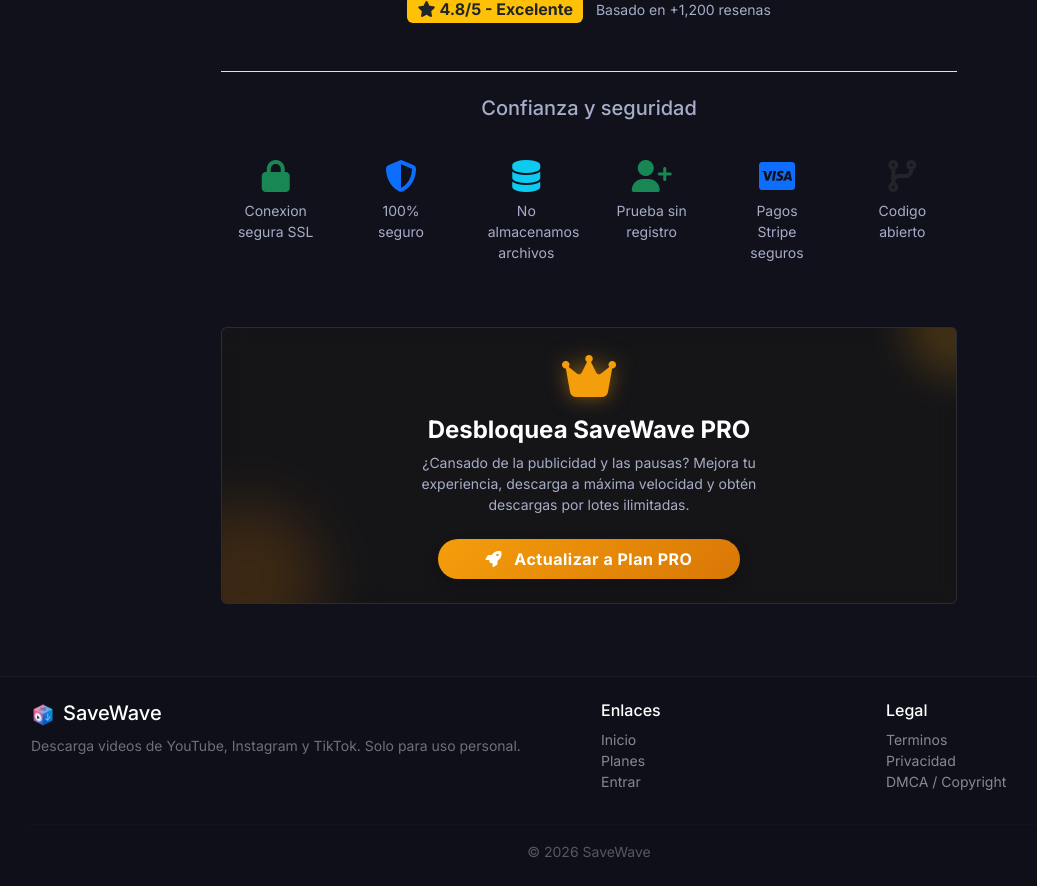
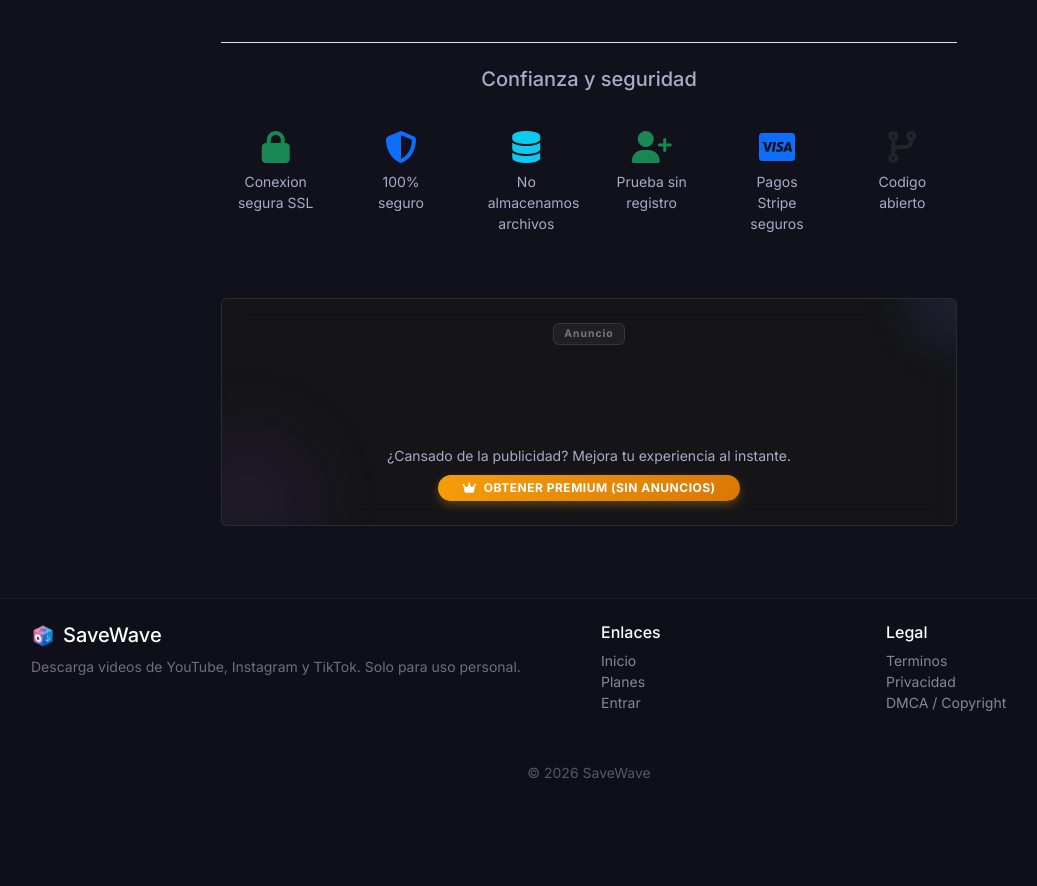
Before and after one commit to SantiagoSerna76/SaveWave, a Flask app: page / in a window 1280 px wide. Shown: the part 2790-3676 px from the top of the page, without its empty margins (51-1088 px from the left). After the commit the page ends 3568 px from the top, so only its background shows below. Run offline with Flask 3, Linux system fonts and the light colour scheme; some libraries are stand-ins or nearby versions.

Commit message:
Move Premium banner to the slot below the hero section as a simplified version, and restore bottom ad

```diff
--- a/templates/index.html
+++ b/templates/index.html
@@ -425,10 +425,13 @@
         </div>
 
         {% if ads_enabled %}
-        <!-- AD: Aparece despues de descargar -->
-        <div class="mt-4 text-center">
-            <div style="font-size: 0.6rem; color: rgba(255,255,255,0.3); letter-spacing: 0.5px; margin-bottom: 4px;">Anuncio</div>
-            <div class="sw-ad-slot mx-auto" style="width:320px;height:50px;"></div>
+        <!-- ==================== BANNER PREMIUM SIMPLIFICADO ==================== -->
+        <div class="mt-4 mx-auto text-center">
+            <a href="{{ url_for('pricing') }}" class="d-inline-flex align-items-center justify-content-center text-decoration-none px-4 py-2" style="background: rgba(245, 158, 11, 0.1); border: 1px solid rgba(245, 158, 11, 0.3); border-radius: 12px; transition: all 0.3s ease;">
+                <i class="fas fa-crown me-2" style="color: #f59e0b;"></i>
+                <span class="text-white fw-medium" style="font-size: 0.9rem;">Elimina los anuncios y desbloquea descargas ilimitadas con <strong style="color: #f59e0b;">Premium</strong></span>
+                <i class="fas fa-arrow-right ms-3 text-white opacity-50" style="font-size: 0.8rem;"></i>
+            </a>
         </div>
         {% endif %}
 
@@ -768,25 +771,33 @@
             </div>
         </div>
 
-        <!-- ==================== BANNER PREMIUM ==================== -->
-        <div class="text-center mt-5 py-4 rounded glass-card" style="border: 1px solid rgba(245, 158, 11, 0.3); background: linear-gradient(135deg, rgba(30,30,46,0.9), rgba(20,20,30,0.9)); position: relative; overflow: hidden;">
+        <!-- ==================== ANUNCIO INFERIOR ==================== -->
+        {% if ads_enabled %}
+        <div class="text-center mt-5 py-4 rounded glass-card" style="border: 1px solid var(--card-border); position: relative; overflow: hidden;">
             <!-- Decorative background elements -->
-            <div style="position: absolute; top: -50px; right: -50px; width: 100px; height: 100px; background: rgba(245,158,11,0.2); border-radius: 50%; filter: blur(20px);"></div>
-            <div style="position: absolute; bottom: -50px; left: -50px; width: 150px; height: 150px; background: rgba(217,119,6,0.2); border-radius: 50%; filter: blur(30px);"></div>
+            <div style="position: absolute; top: -50px; right: -50px; width: 100px; height: 100px; background: rgba(102,126,234,0.1); border-radius: 50%; filter: blur(20px);"></div>
+            <div style="position: absolute; bottom: -50px; left: -50px; width: 150px; height: 150px; background: rgba(118,75,162,0.1); border-radius: 50%; filter: blur(30px);"></div>
 
             <div style="position: relative; z-index: 1;">
-                <div class="mb-3">
-                    <i class="fas fa-crown fa-3x" style="color: #f59e0b; filter: drop-shadow(0 0 10px rgba(245,158,11,0.5));"></i>
+                <div class="d-flex justify-content-center align-items-center mb-3">
+                    <div class="badge" style="background: rgba(255,255,255,0.05); color: rgba(255,255,255,0.4); border: 1px solid rgba(255,255,255,0.1); font-size: 0.65rem; letter-spacing: 1px; padding: 5px 10px;">
+                        Anuncio
+                    </div>
                 </div>
 
-                <h4 class="fw-bold text-white mb-2">Desbloquea SaveWave PRO</h4>
-                <p class="small text-muted mb-4 mx-auto" style="max-width: 400px;">¿Cansado de la publicidad y las pausas? Mejora tu experiencia, descarga a máxima velocidad y obtén descargas por lotes ilimitadas.</p>
+                <div class="ad-container mx-auto d-flex justify-content-center align-items-center" style="min-height: 60px;">
+                    <div class="sw-ad-slot mx-auto" style="width:320px;height:50px;"></div>
+                </div>
 
-                <a href="{{ url_for('pricing') }}" class="btn px-5 py-2 fw-bold shadow" style="background: linear-gradient(135deg, #f59e0b 0%, #d97706 100%); color: white; border-radius: 25px; border: none; font-size: 1rem; letter-spacing: 0.5px; transition: transform 0.2s;">
-                    <i class="fas fa-rocket me-2"></i> Actualizar a Plan PRO
-                </a>
+                <div class="mt-4">
+                    <p class="small text-muted mb-2">¿Cansado de la publicidad? Mejora tu experiencia al instante.</p>
+                    <a href="{{ url_for('pricing') }}" class="btn btn-sm px-4 fw-bold" style="background: linear-gradient(135deg, #f59e0b 0%, #d97706 100%); color: white; border-radius: 20px; border: none; box-shadow: 0 4px 10px rgba(245,158,11,0.3); text-transform: uppercase; font-size: 0.75rem; letter-spacing: 0.5px;">
+                        <i class="fas fa-crown me-1"></i> Obtener Premium (Sin Anuncios)
+                    </a>
+                </div>
             </div>
         </div>
+        {% endif %}
     </div>
 </div>
 {% endblock %}
```
